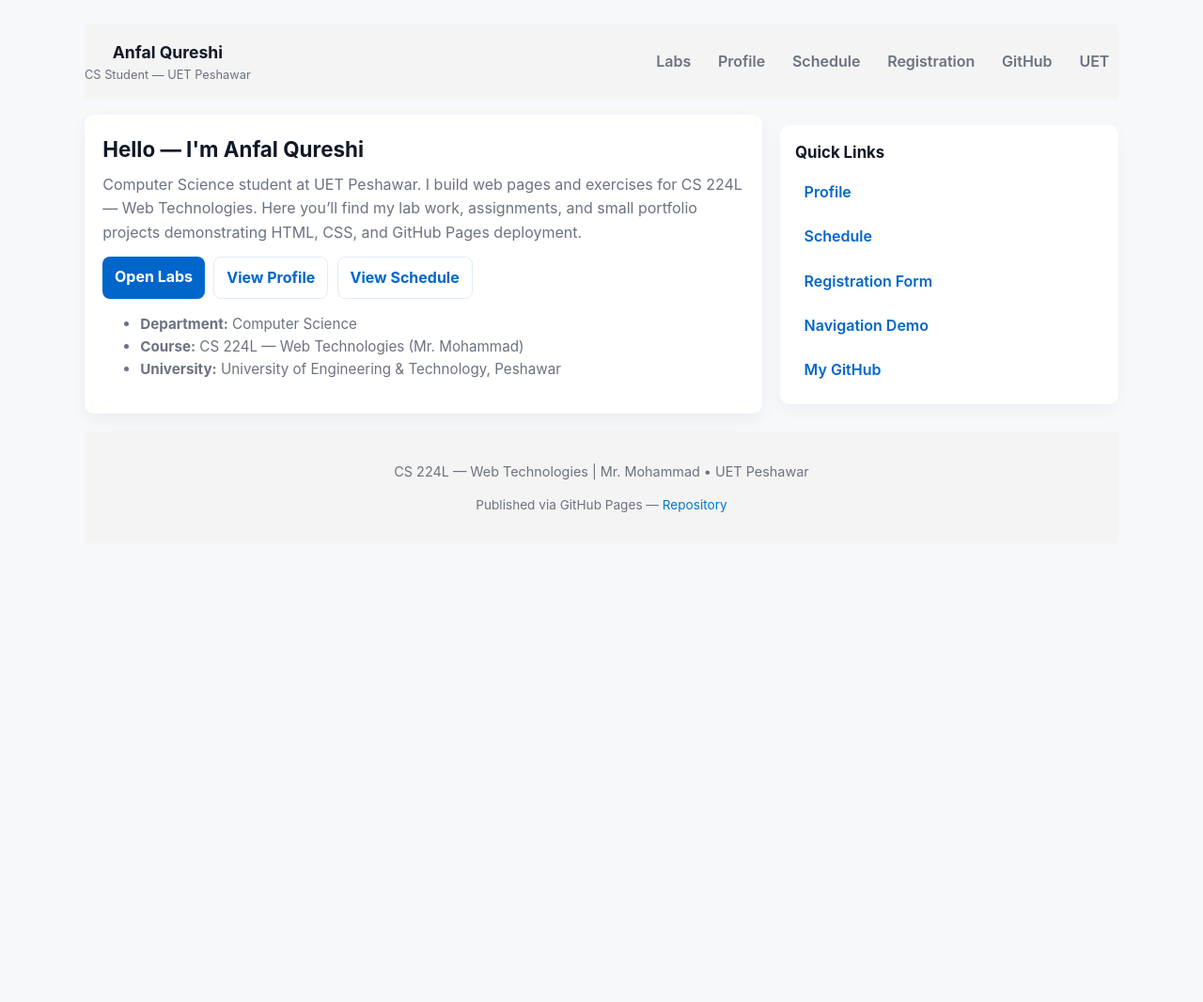
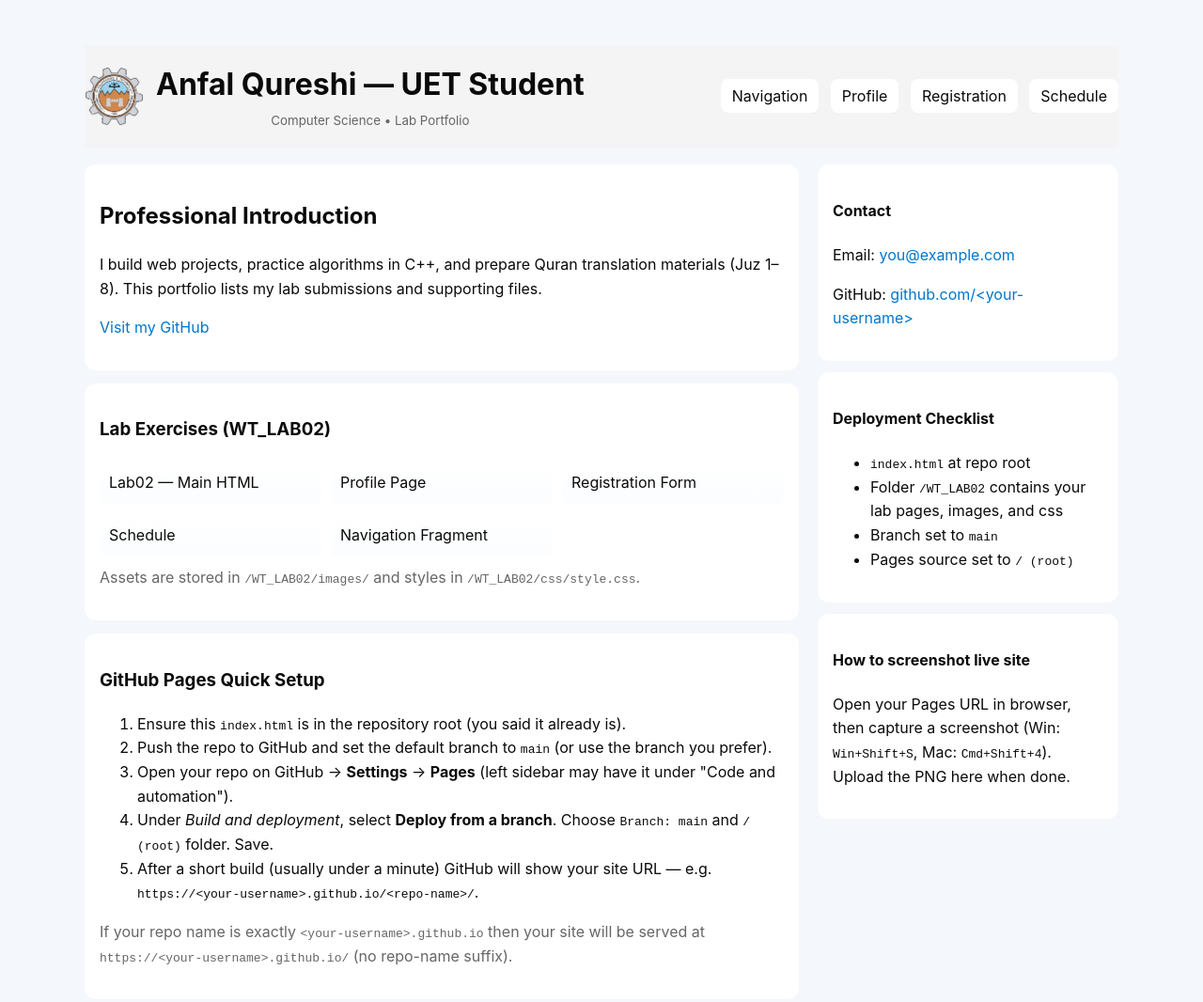
Before and after one commit to Anfal-Qureshi/24PWBCS1069-WT-FALL25, a plain HTML site: page index.html in a window 1280 px wide. Shown: the top 1066 px of the page at 94% size. Before the commit the page ends 800 px from the top, so only its background shows below. Drawn offline with Linux system fonts and the light colour scheme; files that its build step writes are made by us from their sources.

Commit message:
README.md added

```diff
--- a/index.html
+++ b/index.html
@@ -1,113 +1,108 @@
-<!DOCTYPE html>
+<!doctype html>
 <html lang="en">
 <head>
   <meta charset="utf-8" />
-  <meta name="viewport" content="width=device-width,initial-scale=1" />
-  <title>Anfal Qureshi — Web Technologies Portfolio</title>
-  <meta name="description" content="Anfal Qureshi — Student | Web Technologies (CS 224L). Portfolio and lab collection." />
-  <link rel="stylesheet" href="css/style.css" />
+  <meta name="viewport" content="width=device-width, initial-scale=1" />
+  <title>UET Portfolio — Anfal Qureshi</title>
+  <meta name="description" content="Portfolio & lab exercises — UET student" />
+  <link rel="stylesheet" href="/WT_LAB02/css/style.css" />
   <style>
-    /* Minimal landing styles (use css/style.css for global rules) */
-    :root {
-      --accent: #0066cc;
-      --muted: #6b7280;
-      --card-bg: #ffffff;
-      --surface: #f7f8fb;
-      --max-w: 1100px;
-    }
-    html,body { height:100%; margin:0; font-family: Inter, Arial, sans-serif; color:#111827; background:var(--surface); }
-    .container { max-width: var(--max-w); margin: 0 auto; padding: 1.6rem; }
-    header { display:flex; align-items:center; gap:1rem; justify-content:space-between; margin-bottom:1rem; }
-    .brand { display:flex; gap:0.75rem; align-items:center; }
-    .brand img { width:48px; height:48px; border-radius:6px; object-fit:cover; border:1px solid #e6e6e6; }
-    .brand h1 { font-size:1.1rem; margin:0; }
-    nav ul { list-style:none; display:flex; gap:0.6rem; margin:0; padding:0; align-items:center; }
-    nav a { text-decoration:none; color:var(--muted); padding:0.45rem 0.6rem; border-radius:6px; font-weight:600; }
-    nav a:hover { background: rgba(0,102,204,0.08); color:var(--accent); }
-
-    /* Hero */
-    .hero { display:grid; grid-template-columns: 1fr 360px; gap:1.2rem; align-items:center; margin-top:1rem; }
-    .intro { background:var(--card-bg); padding:1.2rem; border-radius:10px; box-shadow: 0 6px 18px rgba(15,23,42,0.05); }
-    .intro h2 { margin:0 0 0.4rem 0; font-size:1.4rem; }
-    .intro p { margin:0 0 0.8rem 0; color:var(--muted); }
-    .cta { display:flex; gap:0.6rem; flex-wrap:wrap; }
-    .btn { background:var(--accent); color:#fff; padding:0.55rem 0.8rem; border-radius:8px; text-decoration:none; font-weight:700; }
-    .btn.secondary { background:transparent; color:var(--accent); border:1px solid rgba(0,102,204,0.12); }
-
-    /* Card with quick links */
-    .card { padding:1rem; border-radius:10px; background:var(--card-bg); box-shadow: 0 6px 18px rgba(15,23,42,0.04); }
-    .card h3 { margin:0 0 0.6rem 0; font-size:1.05rem; }
-    .links { display:flex; flex-direction:column; gap:0.45rem; }
-    .links a { color:var(--accent); text-decoration:none; font-weight:600; }
-
-    /* Footer */
-    footer { margin-top:1.2rem; text-align:center; color:var(--muted); font-size:0.9rem; }
-
-    /* Responsive */
-    @media (max-width:920px) {
-      .hero { grid-template-columns: 1fr; }
-      .brand img { width:42px; height:42px; }
-      nav ul { gap:0.35rem; font-size:0.95rem; }
-    }
+    /* Minimal fallback styles in case external CSS isn't loaded */
+    :root{--accent:#0b6cff;--muted:#666;--bg:#f4f7fb;--card-bg:#fff}
+    body{margin:0;font-family:Inter,system-ui,Arial;background:var(--bg);color:#0a0a0a}
+    .container{max-width:1100px;margin:28px auto;padding:20px}
+    header{display:flex;align-items:center;gap:18px}
+    .logo-img{width:64px;height:64px;border-radius:8px;object-fit:contain}
+    nav{margin-left:auto}
+    nav a{margin-left:8px;padding:8px 12px;background:var(--card-bg);border-radius:8px;text-decoration:none;color:inherit}
+    main{display:grid;grid-template-columns:1fr 320px;gap:20px;margin-top:18px}
+    .card{background:var(--card-bg);padding:16px;border-radius:12px}
+    .labs{display:grid;grid-template-columns:repeat(auto-fit,minmax(180px,1fr));gap:10px}
+    .lab-item{display:block;padding:10px;border-radius:8px;background:linear-gradient(180deg,#fff,#fbfdff);text-decoration:none;color:inherit}
+    @media(max-width:880px){main{grid-template-columns:1fr}}
   </style>
 </head>
 <body>
   <div class="container">
     <header>
-      <div class="brand">
-        <!-- small UET or personal logo (place an image at css/images or images/) -->
-        <img src="WT_Lab02/images/profile.jpg" alt="Anfal Qureshi photo" onerror="this.style.display='none'">
+      <div style="display:flex;align-items:center;gap:12px">
+        <img src="/WT_LAB02/UETlogo.png" alt="UET logo" class="logo-img" onerror="this.style.display='none'" />
         <div>
-          <h1>Anfal Qureshi</h1>
-          <div style="font-size:0.8rem;color:var(--muted)">CS Student — UET Peshawar</div>
+          <h1 style="margin:0">Anfal Qureshi — UET Student</h1>
+          <small style="color:#666">Computer Science • Lab Portfolio</small>
         </div>
       </div>
 
-      <nav aria-label="Main navigation">
-        <ul>
-          <li><a href="WT_Lab02/">Labs</a></li>
-          <li><a href="WT_Lab02/profile.html">Profile</a></li>
-          <li><a href="WT_Lab02/schedule.html">Schedule</a></li>
-          <li><a href="WT_Lab02/registration.html">Registration</a></li>
-          <li><a href="https://github.com/Anfal-Qureshi" target="_blank" rel="noopener">GitHub</a></li>
-          <li><a href="https://uetpeshawar.edu.pk" target="_blank" rel="noopener">UET</a></li>
-        </ul>
+      <nav>
+        <a href="/WT_LAB02/navigation.html">Navigation</a>
+        <a href="/WT_LAB02/profile.html">Profile</a>
+        <a href="/WT_LAB02/registration.html">Registration</a>
+        <a href="/WT_LAB02/schedule.html">Schedule</a>
       </nav>
     </header>
 
-    <main class="hero" role="main">
-      <section class="intro" aria-labelledby="intro-title">
-        <h2 id="intro-title">Hello — I'm Anfal Qureshi</h2>
-        <p>Computer Science student at UET Peshawar. I build web pages and exercises for CS 224L — Web Technologies. Here you’ll find my lab work, assignments, and small portfolio projects demonstrating HTML, CSS, and GitHub Pages deployment.</p>
-
-        <div class="cta">
-          <a class="btn" href="WT_Lab02/">Open Labs</a>
-          <a class="btn secondary" href="WT_Lab02/profile.html">View Profile</a>
-          <a class="btn secondary" href="WT_Lab02/schedule.html">View Schedule</a>
+    <main>
+      <section>
+        <div class="card">
+          <h2>Professional Introduction</h2>
+          <p>I build web projects, practice algorithms in C++, and prepare Quran translation materials (Juz 1–8). This portfolio lists my lab submissions and supporting files.</p>
+          <p>
+            <a href="https://github.com/<your-username>" target="_blank" rel="noopener noreferrer">Visit my GitHub</a>
+          </p>
         </div>
 
-        <ul style="margin-top:0.9rem;color:var(--muted);font-size:0.95rem">
-          <li><strong>Department:</strong> Computer Science</li>
-          <li><strong>Course:</strong> CS 224L — Web Technologies (Mr. Mohammad)</li>
-          <li><strong>University:</strong> University of Engineering &amp; Technology, Peshawar</li>
-        </ul>
+        <div class="card" style="margin-top:14px">
+          <h3>Lab Exercises (WT_LAB02)</h3>
+          <div class="labs">
+            <a class="lab-item" href="/WT_LAB02/Lab02.html">Lab02 — Main HTML</a>
+            <a class="lab-item" href="/WT_LAB02/profile.html">Profile Page</a>
+            <a class="lab-item" href="/WT_LAB02/registration.html">Registration Form</a>
+            <a class="lab-item" href="/WT_LAB02/schedule.html">Schedule</a>
+            <a class="lab-item" href="/WT_LAB02/navigation.html">Navigation Fragment</a>
+          </div>
+          <p style="color:#666;margin-top:10px">Assets are stored in <code>/WT_LAB02/images/</code> and styles in <code>/WT_LAB02/css/style.css</code>.</p>
+        </div>
+
+        <div class="card" style="margin-top:14px">
+          <h3>GitHub Pages Quick Setup</h3>
+          <ol>
+            <li>Ensure this <code>index.html</code> is in the repository root (you said it already is).</li>
+            <li>Push the repo to GitHub and set the default branch to <code>main</code> (or use the branch you prefer).</li>
+            <li>Open your repo on GitHub → <strong>Settings</strong> → <strong>Pages</strong> (left sidebar may have it under "Code and automation").</li>
+            <li>Under <em>Build and deployment</em>, select <strong>Deploy from a branch</strong>. Choose <code>Branch: main</code> and <code>/ (root)</code> folder. Save.</li>
+            <li>After a short build (usually under a minute) GitHub will show your site URL — e.g. <code>https://&lt;your-username&gt;.github.io/&lt;repo-name&gt;/</code>.</li>
+          </ol>
+
+          <p style="color:#666">If your repo name is exactly <code>&lt;your-username&gt;.github.io</code> then your site will be served at <code>https://&lt;your-username&gt;.github.io/</code> (no repo-name suffix).</p>
+        </div>
       </section>
 
-      <aside class="card" aria-labelledby="quick-links">
-        <h3 id="quick-links">Quick Links</h3>
-        <nav class="links" aria-label="Quick links">
-          <a href="WT_Lab02/profile.html">Profile</a>
-          <a href="WT_Lab02/schedule.html">Schedule</a>
-          <a href="WT_Lab02/registration.html">Registration Form</a>
-          <a href="WT_Lab02/navigation.html">Navigation Demo</a>
-          <a href="https://github.com/Anfal-Qureshi" target="_blank" rel="noopener">My GitHub</a>
-        </nav>
+      <aside>
+        <div class="card">
+          <h4>Contact</h4>
+          <p>Email: <a href="mailto:you@example.com">you@example.com</a></p>
+          <p>GitHub: <a href="https://github.com/<your-username>">github.com/&lt;your-username&gt;</a></p>
+        </div>
+
+        <div class="card" style="margin-top:12px">
+          <h4>Deployment Checklist</h4>
+          <ul>
+            <li><code>index.html</code> at repo root</li>
+            <li>Folder <code>/WT_LAB02</code> contains your lab pages, images, and css</li>
+            <li>Branch set to <code>main</code></li>
+            <li>Pages source set to <code>/ (root)</code></li>
+          </ul>
+        </div>
+
+        <div class="card" style="margin-top:12px">
+          <h4>How to screenshot live site</h4>
+          <p>Open your Pages URL in browser, then capture a screenshot (Win: <kbd>Win+Shift+S</kbd>, Mac: <kbd>Cmd+Shift+4</kbd>). Upload the PNG here when done.</p>
+        </div>
       </aside>
     </main>
 
-    <footer>
-      <p>CS 224L — Web Technologies | Mr. Mohammad • UET Peshawar</p>
-      <p style="font-size:0.85rem;color:var(--muted)">Published via GitHub Pages — <a href="https://github.com/Anfal-Qureshi/24PWBCS1069-WT-FALL25" target="_blank" rel="noopener">Repository</a></p>
+    <footer style="margin-top:18px;color:#666">
+      © UET Portfolio — Anfal Qureshi
     </footer>
   </div>
 </body>
```
Also changed, not shown: 1 other file.
